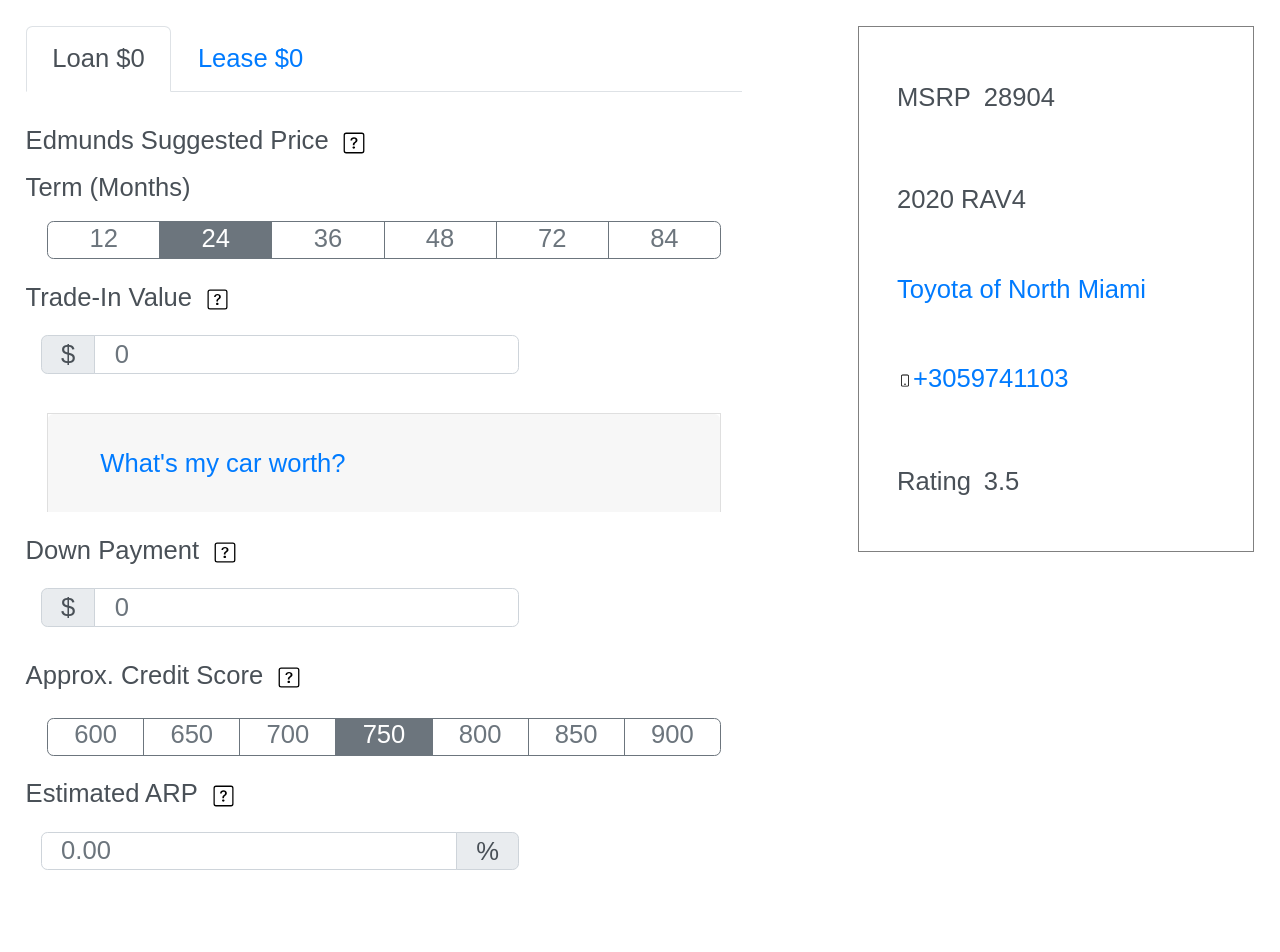
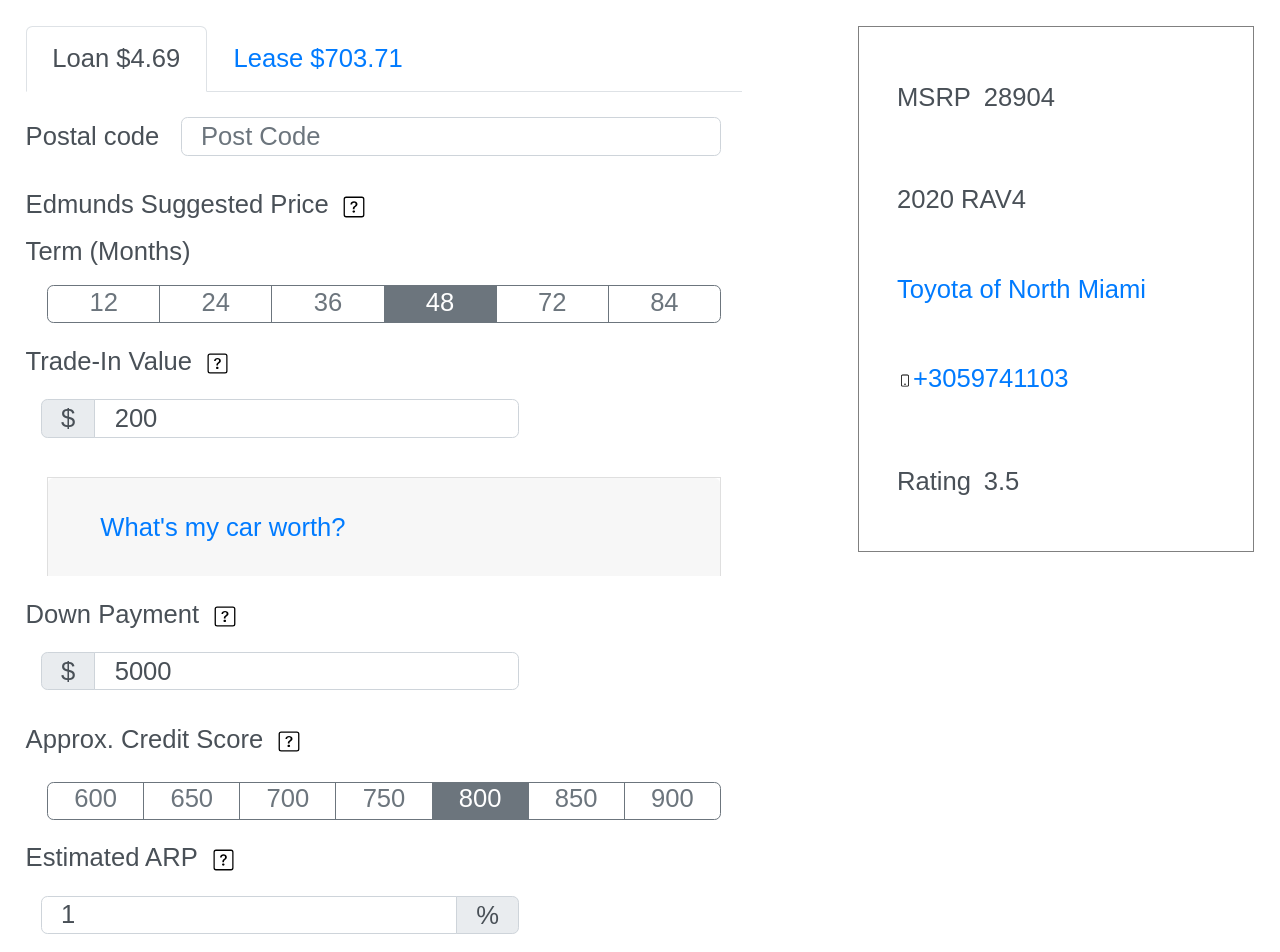
Before and after one commit to VukZh/calculator, a React app in the folder calculator/: page / in a window 1280 px wide. Shown: the top 952 px of the page. Before the commit the page ends 921 px from the top, so only its background shows below. Built offline with nearby package versions, Linux system fonts and the light colour scheme; no server answers; a web font is replaced by a local one.

Commit message:
feat: realize set props from state

```diff
--- a/calculator/src/js/components/App.jsx
+++ b/calculator/src/js/components/App.jsx
@@ -25,23 +25,40 @@
 
 
 
+
+
 class App extends Component {
 
   constructor(props) {
     super(props);
     this.state = {
-      downPayment: 0,
-      tradeIn: 0,
-      APR: 0,
+      downPayment: 5000,
+      tradeIn: 200,
+      APR: 1,//
       postCode: '',
-      currLoanTerms: 1,
-      currLeaseTerms: 1,
-      currCreditScore: 3,
-      currMileagesArr: 1,
+      currLoanTerms: 3,
+      currLeaseTerms: 2,
+      currCreditScore: 4,
+      currMileagesArr: 2,
       postal:'',
       carData: carData(),
       currLoan: 0,
       currLease: 0,
+
+
+//      downPayment: 0,
+//      tradeIn: 0,
+//      APR: 1,//
+//      postCode: '',
+//      currLoanTerms: 1,
+//      currLeaseTerms: 1,
+//      currCreditScore: 3,
+//      currMileagesArr: 1,
+//      postal:'',
+//      carData: carData(),
+//      currLoan: 0,
+//      currLease: 0,
+
     }
   }
 
@@ -51,11 +68,36 @@
       .then(json => this.setState({
         postal: json.postal
       }));
+
+    let creditScoreValue;
+    if (creditScoreArr[this.state.currCreditScore] >= 750) {
+      creditScoreValue = 0.95
+    } else if (creditScoreArr[this.state.currCreditScore] < 750 && creditScoreArr[this.state.currCreditScore] >= 700) {
+      creditScoreValue = 1
+    } else if (creditScoreArr[this.state.currCreditScore] < 700 && creditScoreArr[this.state.currCreditScore] >= 640) {
+      creditScoreValue = 1.05
+    } else {
+      creditScoreValue = 1.2
+    }
+
+//    console.log ('1- msrp ' + this.state.carData.msrp + ' tradeIn ' + this.state.tradeIn + ' downPayment ' + this.state.downPayment
+//                 + ' loanTerms ' + loanTermsArr[this.state.currLoanTerms] + ' creditScoreValue ' + creditScoreValue + ' ARP ' + this.state.APR)
+
+      this.setState({
+        currLoan: ((this.state.carData.msrp - this.state.tradeIn - this.state.downPayment) / loanTermsArr[this.state.currLoanTerms] * creditScoreValue * this.state.APR * 0.01).toFixed(2)
+      });
+
+//    console.log ('2- msrp ' + this.state.carData.msrp + ' tradeIn ' + this.state.tradeIn + ' downPayment ' + this.state.downPayment
+//                 + ' loanTerms ' + loanTermsArr[this.state.currLoanTerms] + ' creditScoreValue ' + creditScoreValue + ' ARP ' + this.state.APR)
+
+      this.setState({
+        currLease: ((this.state.carData.msrp - this.state.tradeIn - this.state.downPayment) * mileagesArr[this.state.currMileagesArr] / 10000 / leaseTermsArr[this.state.currLeaseTerms] * creditScoreValue).toFixed(2)
+      });
   }
 
 
+  render() {
 
-  render() {
 
     let currLoan = 'Loan $' + this.state.currLoan;
     let currLease = 'Lease $' + this.state.currLease;
@@ -65,10 +107,10 @@
       <div className='container1'>
       <Tabs defaultActiveKey="loan" id="uncontrolled-tab-example">
         <Tab eventKey="loan" title={currLoan}>
-          <MyLoan terms={loanTermsArr} creditScore={creditScoreArr} def1={this.state.currLoanTerms} def2={this.state.currCreditScore} tiv ={this.state.tradeIn} dp={this.state.downPayment} acs = {creditScoreArr} apr={this.state.downPayment.APR} price70={this.state.carData.msrp * 0.7}/>
+          <MyLoan terms={loanTermsArr} creditScore={creditScoreArr} def1={this.state.currLoanTerms} def2={this.state.currCreditScore} tiv ={this.state.tradeIn} dp={this.state.downPayment} acs = {creditScoreArr} apr={this.state.downPayment.APR} price70={this.state.carData.msrp * 0.7} zip={this.state.postal} percent={this.state.APR} down={this.state.downPayment}/>
         </Tab>
         <Tab eventKey="lease" title={currLease}>
-          <MyLease terms={leaseTermsArr} miles={mileagesArr} creditScore={creditScoreArr} def1={this.state.currLeaseTerms} def2={this.state.currMileagesArr} def3={this.state.currCreditScore}/>
+          <MyLease terms={leaseTermsArr} miles={mileagesArr} creditScore={creditScoreArr} def1={this.state.currLeaseTerms} def2={this.state.currMileagesArr} def3={this.state.currCreditScore}  zip={this.state.postal} down={this.state.downPayment} tiv ={this.state.tradeIn}/>
         </Tab>
       </Tabs></div>
       <div className='container2'>
--- a/calculator/src/js/components/My1Button.jsx
+++ /dev/null
@@ -1,11 +0,0 @@
-import React, {
-  Component
-} from "react";
-import Button from 'react-bootstrap/Button';
-
-const My1Button = ({text}) => (
-  <Button variant="success" className='customHeight customMargin2' block>{text}</Button>
-);
-
-
-export default My1Button;
--- a/calculator/src/js/components/MyInputDollars.jsx
+++ b/calculator/src/js/components/MyInputDollars.jsx
@@ -5,18 +5,23 @@
 import InputGroup from 'react-bootstrap/InputGroup';
 import FormControl from 'react-bootstrap/FormControl';
 
-const MyInputDollars = ({val}) => (
+const MyInputDollars = ({val}) => {
+
+    return (
       <div className='inline'>
         <InputGroup className='mb-3 customMargin'>
           <InputGroup.Prepend className='customHeight'>
             <InputGroup.Text>$</InputGroup.Text>
           </InputGroup.Prepend>
-      <FormControl placeholder='0'  value ={val} className='customHeight'/>
+          <FormControl type="number" placeholder='0' min="0" value ={val} className='customHeight' onChange={(e)=>alert({val})}/>
         </InputGroup>
         <div></div>
       </div>
+    )
 
-);
+
+
+};
 
 
 
--- a/calculator/src/js/components/MyInputPercent.jsx
+++ b/calculator/src/js/components/MyInputPercent.jsx
@@ -8,7 +8,7 @@
 const MyInputPercent = ({val}) => (
   <div className='inline'>
     <InputGroup className='mb-3 customMargin'>
-      <FormControl placeholder='0.00' value ={val} className='customHeight'/>
+      <FormControl type="number" step="0.1" min="0" placeholder='0,0' value ={val} className='customHeight'/>
       <InputGroup.Append className='customHeight'>
         <InputGroup.Text>%</InputGroup.Text>
       </InputGroup.Append>
--- a/calculator/src/js/components/MyInputSelect.jsx
+++ b/calculator/src/js/components/MyInputSelect.jsx
@@ -16,8 +16,8 @@
   return (
       <Form>
         <Form.Group>
-          <Form.Label className='inline'>{txt}</Form.Label>
-          <Form.Control as="select">
+          <Form.Label>{txt}</Form.Label>
+          <Form.Control as="select" className='customHeight3'>
             {oneSelectArr}
           </Form.Control>
         </Form.Group>
--- a/calculator/src/js/components/MyLease.jsx
+++ b/calculator/src/js/components/MyLease.jsx
@@ -6,25 +6,24 @@
 import MyInputDollars from "./MyInputDollars.jsx";
 import MyInputPercent from "./MyInputPercent.jsx";
 import MyListButton from "./MyListButton.jsx";
-import MyButtonToolbar from "./MyButtonToolbar.jsx";
-import My1Button from "./My1Button.jsx";
-import MyWorth from "./MyWorth.jsx";
 import MyButtonToolbarArr from "./MyButtonToolbarArr.jsx";
 import MyInputSelect from "./MyInputSelect.jsx";
+import MyZip from "./MyZip.jsx";
 
 
 
-const MyLease = ({terms,creditScore,miles,def1,def2,def3}) => (
+const MyLease = ({terms,creditScore,miles,def1,def2,def3,zip,down,tiv}) => (
   <div>
       <p></p>
+      <MyZip zip={zip}/>
       <div>Term (Months)</div>
       <MyInputSelect arr={terms} def={def1}/>
       <span>Trade-In Value</span>
       <MyToolTip tips="About Trade-In Value"/>
-      <MyInputDollars/>
+      <MyInputDollars val={tiv}/>
       <span>Down Payment</span>
       <MyToolTip tips="About Down Payment"/>
-      <MyInputDollars/>
+      <MyInputDollars val={down}/>
       <div></div>
       <div>Mileages</div>
       <MyInputSelect arr={miles} def={def2}/>
--- a/calculator/src/js/components/MyLoan.jsx
+++ b/calculator/src/js/components/MyLoan.jsx
@@ -6,34 +6,35 @@
 import MyInputDollars from "./MyInputDollars.jsx";
 import MyInputPercent from "./MyInputPercent.jsx";
 import MyListButton from "./MyListButton.jsx";
-import MyButtonToolbar from "./MyButtonToolbar.jsx";
-import My1Button from "./My1Button.jsx";
 import MyWorth from "./MyWorth.jsx";
 import MyButtonToolbarArr from "./MyButtonToolbarArr.jsx";
+import MyZip from "./MyZip.jsx";
+
 
 //const a = [10,11,12,13,14];
 
-const MyLoan = ({terms,creditScore,def1,def2,price70}) => (
+const MyLoan = ({terms,creditScore,def1,def2,price70,zip,percent,down,tiv}) => (
   <div>
       <p></p>
+      <MyZip zip={zip}/>
       <span>Edmunds Suggested Price</span>
       <MyToolTip tips="About Edmunds Suggested Price"/>
       <div>Term (Months)</div>
       <MyButtonToolbarArr arr={terms} def={def1}/>
       <span>Trade-In Value</span>
       <MyToolTip tips="About Trade-In Value"/>
-      <MyInputDollars/>
+      <MyInputDollars val={tiv}/>
       <MyWorth price70={price70}/>
       <span>Down Payment</span>
       <MyToolTip tips="About Down Payment"/>
-      <MyInputDollars/>
+      <MyInputDollars val={down}/>
       <div></div>
       <span>Approx. Credit Score</span>
       <MyToolTip tips="About Approx. Credit Score"/>
       <MyButtonToolbarArr arr={creditScore} def={def2}/>
       <span>Estimated ARP</span>
       <MyToolTip tips="About Estimated ARP"/>
-      <MyInputPercent/>
+      <MyInputPercent val={percent}/>
   </div>
 );
 
--- /dev/null
+++ b/calculator/src/js/components/MyZip.jsx
@@ -0,0 +1,18 @@
+import React, {
+  Component
+} from "react";
+
+import InputGroup from 'react-bootstrap/InputGroup';
+import FormControl from 'react-bootstrap/FormControl';
+
+const MyZip = ({zip}) => (
+  <div>
+    <InputGroup className='mb-3'>
+    Postal code
+    <FormControl
+      placeholder="Post Code" value={zip} className='customHeight customMargin3'/>
+    </InputGroup>
+  </div>
+);
+
+export default MyZip;
--- a/calculator/src/style.css
+++ b/calculator/src/style.css
@@ -33,7 +33,7 @@
   line-height: 1vw;
 }
 .customHeight3 {
-  height: 5vw;
+  height: 4vw;
   line-height: 3vw;
 }
 .customMargin {
@@ -57,6 +57,10 @@
 .customMargin2 {
   width: 80%;
   margin: 2% 10%;
+}
+.customMargin3 {
+  width: 94%;
+  margin: 0 3%;
 }
 .customColor {
   color: #00f;
--- a/calculator/src/style.styl
+++ b/calculator/src/style.styl
@@ -28,7 +28,7 @@
     height 3vw
     line-height 1vw
 .customHeight3
-    height 5vw
+    height 4vw
     line-height 3vw
 .customMargin
     width 94%
@@ -46,6 +46,9 @@
 .customMargin2
     width 80%
     margin 2% 10%
+.customMargin3
+    width 94%
+    margin 0 3%
 .customColor
     color blue
 .container2
```
Lines whose indentation alone changed are shown as unchanged.
